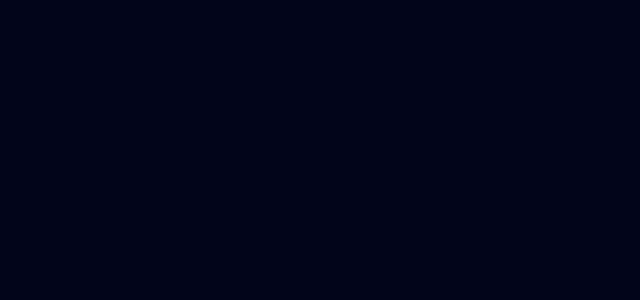
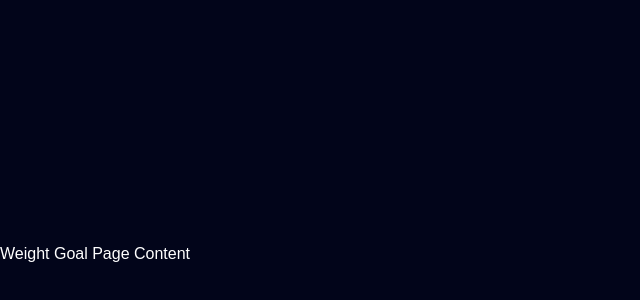
Before and after one commit to noclipping/ZenVibeFrontend, a React (Vite) app: page /weight-goal in a window 1280 px wide. Before the commit this address had no page. Shown: the part 146-446 px from the top of the page, without its empty margins (0-640 px from the left). Built offline with nearby package versions, Linux system fonts and the light colour scheme.

Commit message:
fixed sidebar data

```diff
--- a/src/components/dashboard/ProtectedPage.jsx
+++ b/src/components/dashboard/ProtectedPage.jsx
@@ -1,14 +1,15 @@
-import ContentMain from './ContentMain'; // Import ContentMain
-import SideNav from "./sidebar/SideNav"; // Update with the correct path
-import "./ProtectedPage.css"; // Your existing or new CSS file for ProtectedPage
+import ContentMain from './ContentMain';
+import SideNav from "./sidebar/SideNav";
+import "./ProtectedPage.css";
 
 
 function ProtectedPage() {
   return (
+
     <div className="protected-page">
       <SideNav />
       <div className="dashboard-container">
-        <ContentMain /> {/* Include ContentMain component here */}
+        <ContentMain /> {}
       </div>
     </div>
   );
--- a/src/components/dashboard/sidebar/SideNav.jsx
+++ b/src/components/dashboard/sidebar/SideNav.jsx
@@ -7,7 +7,7 @@ import logo from '../../../../assets/zenvibe.png';
 import "./SideNav.css";
 
 function SideNav() {
-  const [sidebar, setSidebar] = useState(true); // Set to true for the sidebar to be open by default
+  const [sidebar, setSidebar] = useState(true);
 
   const showSidebar = () => setSidebar(!sidebar);
 
@@ -28,6 +28,7 @@ function SideNav() {
             {SidebarData.map((item, index) => {
               return (
                 <li key={index} className={item.cName}>
+                  {/* The Link component is used for navigation */}
                   <Link to={item.path}>
                     {item.icon}
                     <span>{item.title}</span>
--- a/src/components/dashboard/sidebar/SidebarData.jsx
+++ b/src/components/dashboard/sidebar/SidebarData.jsx
@@ -11,7 +11,7 @@ export const SidebarData = [
   },
   {
     title: 'Weight Goal',
-    path: '/weight',
+    path: '/weight-goal',
     icon: <IoIcons.IoIosPaper />,
     cName: 'nav-text'
   },
--- /dev/null
+++ b/src/pages/WeightGoal.jsx
@@ -0,0 +1,5 @@
+function WeightGoalPage() {
+    return <div>Weight Goal Page Content</div>;
+  }
+
+  export default WeightGoalPage;
--- a/src/routes/App.jsx
+++ b/src/routes/App.jsx
@@ -1,8 +1,8 @@
-// src/App.jsx
 import { BrowserRouter as Router, Routes, Route } from "react-router-dom";
 import LandingPage from "../components/landingPage/LandingPage";
 import AuthPage from "../components/auth/AuthPage";
 import ProtectedPage from "../components/dashboard/ProtectedPage";
+import WeightGoal from "../../src/pages/WeightGoal";
 
 function App() {
   return (
@@ -11,6 +11,7 @@ function App() {
         <Route path="/" element={<LandingPage />} />
         <Route path="/auth" element={<AuthPage />} />
         <Route path="/protected" element={<ProtectedPage />} />
+        <Route path="/weight-goal" element={<WeightGoal />} />
       </Routes>
     </Router>
   );
```
